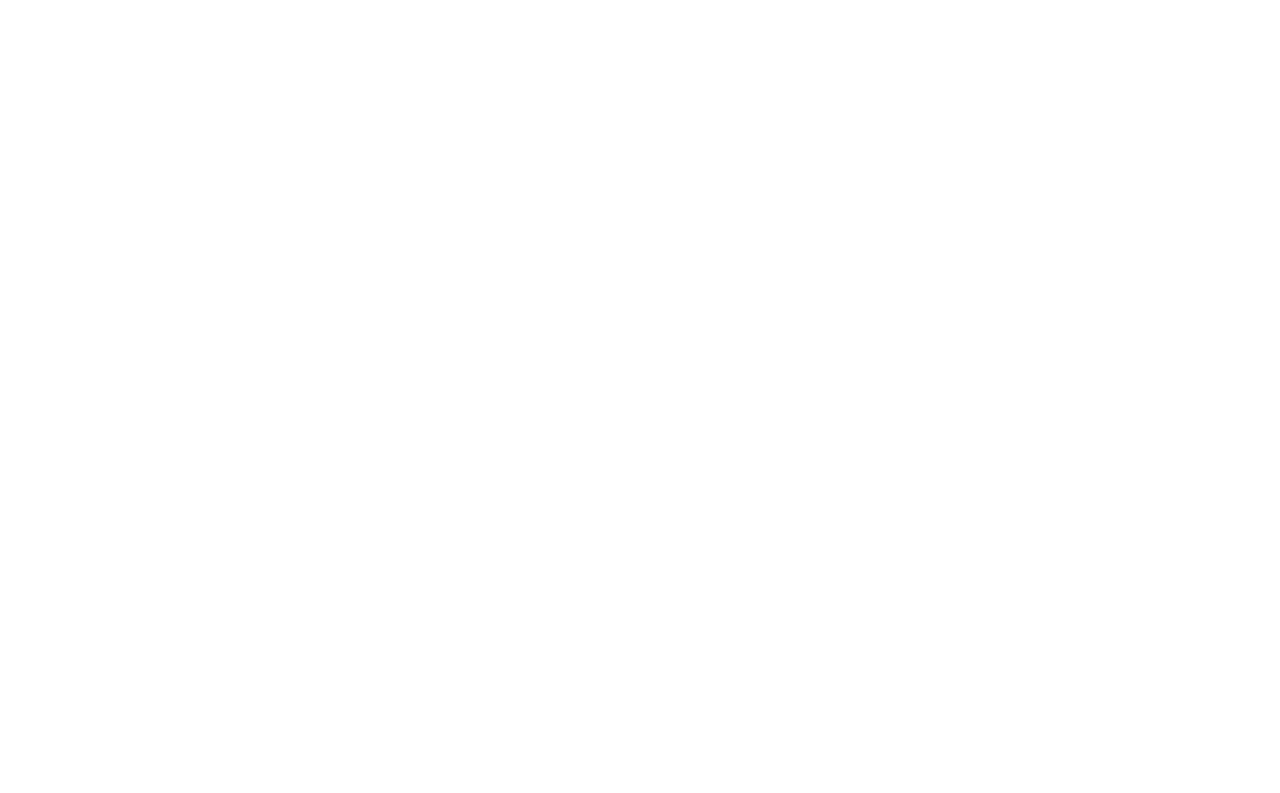
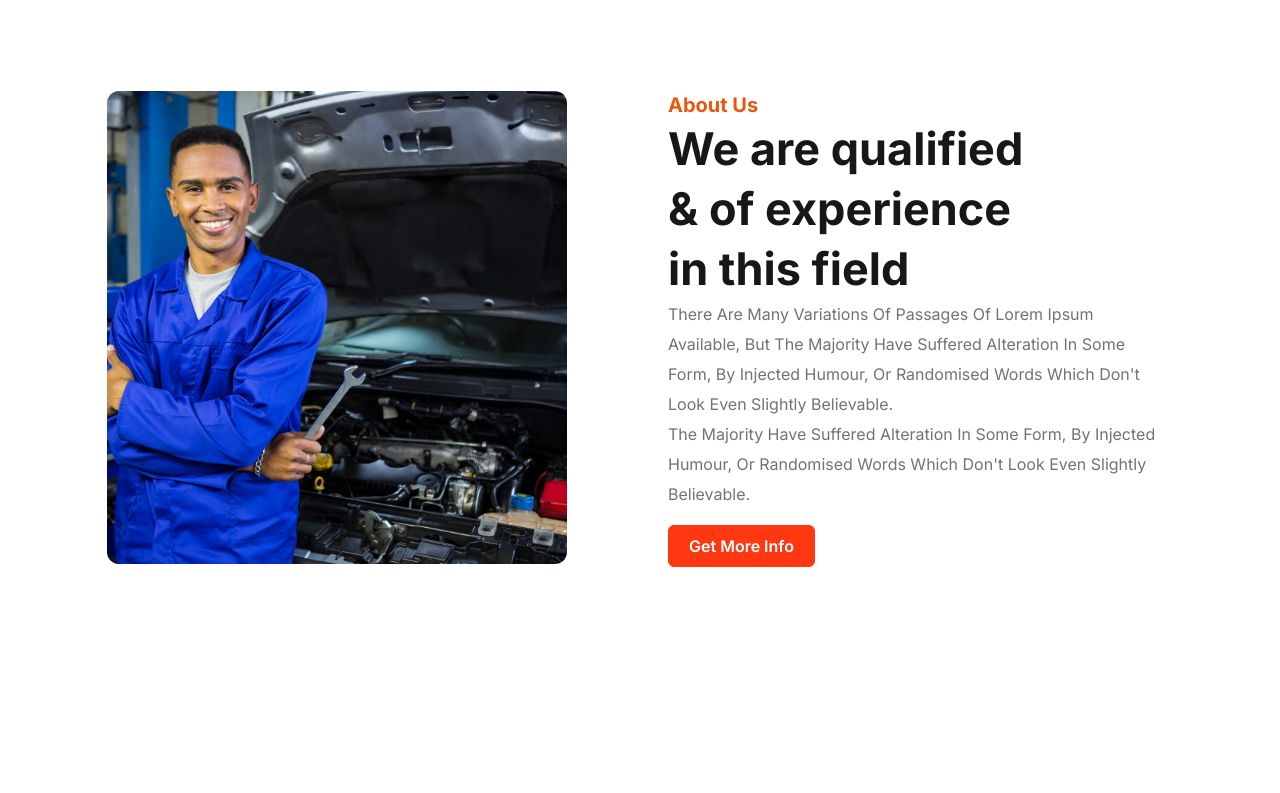
Before and after one commit to ataullah1/Snowy-CareCare, a React (Vite) app: page / in a window 1280 px wide. Shown: the part 667-1460 px from the top of the page. Before the commit the page ends 800 px from the top, so only its background shows below. Built offline with nearby package versions, Linux system fonts and the light colour scheme.

Commit message:
About page added

```diff
--- /dev/null
+++ b/src/Components/AboutUs/AboutUs.jsx
@@ -0,0 +1,37 @@
+import img1 from '../../assets/images/about_us/person.jpg';
+
+const AboutUs = () => {
+  return (
+    <div className="flex flex-col md:flex-row gap-8 lg:gap-14">
+      <div className="w-full md:w-1/2 ">
+        <div
+          className="w-[460px]  h-[473px] rounded-xl bg-cover bg-no-repeat"
+          style={{
+            backgroundImage: `url(${img1})`,
+            backgroundPosition: 'center',
+          }}
+        ></div>
+        <div className="w-[327px] h-[332px] bg-black/opacity-20 rounded-[10px] border-8 border-white" />
+      </div>
+      <div className="w-full md:w-1/2 ">
+        <h3 className="text-orange-600 text-xl font-bold">About Us</h3>
+        <h1 className="max-w-[376px] text-neutral-900 text-4xl lg:text-[45px] font-bold sm:leading-[45px] lg:leading-[60px]">
+          We are qualified & of experience in this field
+        </h1>
+        <p className="max-w-[489px] text-neutral-500 text-base font-normal capitalize lg:leading-[30px]">
+          {`There are many variations of passages of Lorem Ipsum available, but
+          the majority have suffered alteration in some form, by injected
+          humour, or randomised words which don't look even slightly believable.`}
+          <br />
+          {` the majority have suffered alteration in some form, by injected
+          humour, or randomised words which don't look even slightly believable.`}
+        </p>
+        <button className="px-3 sm:px-5 mt-4 border border-primeryColor bg-primeryColor hover:bg-transparent hover:text-primeryColor duration-150 hover:translate-x-3 py-2 text-white rounded-md text-sm sm:text-base font-semibold">
+          Get More Info
+        </button>
+      </div>
+    </div>
+  );
+};
+
+export default AboutUs;
--- a/src/Pages/Home/Home.jsx
+++ b/src/Pages/Home/Home.jsx
@@ -1,9 +1,13 @@
+import AboutUs from '../../Components/AboutUs/AboutUs';
 import Banner from '../../Components/Banner/Banner';
 
 const Home = () => {
   return (
     <div>
       <Banner />
+      <div className="my-28">
+        <AboutUs />
+      </div>
     </div>
   );
 };
```
